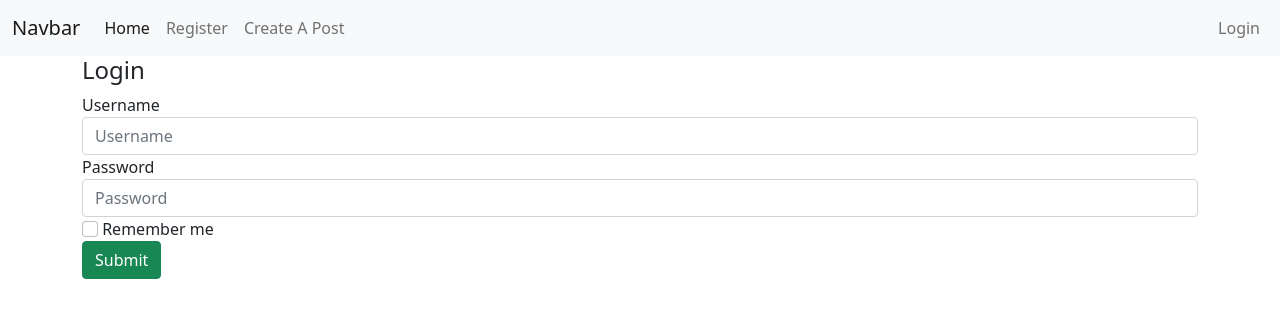
After one commit to CristinaGradinaru/FlaskDay1, a Flask app: page /login in a window 1280 px wide. The commit adds this page. Shown: the top 318 px of the page. Run offline with Flask 2, Linux system fonts and the light colour scheme; some libraries are stand-ins or nearby versions.

Commit message:
Day3  work

```diff
--- a/app/forms.py
+++ b/app/forms.py
@@ -1,5 +1,5 @@
 from flask_wtf import FlaskForm
-from wtforms import StringField, PasswordField, SubmitField, TextAreaField
+from wtforms import StringField, PasswordField, SubmitField, TextAreaField, BooleanField
 from wtforms.validators import DataRequired, EqualTo, Email
 
 class UserInfoForm(FlaskForm):
@@ -13,3 +13,9 @@ class PostForm(FlaskForm):
     title = StringField('Title', validators=[DataRequired()])
     content = TextAreaField('Content', validators = [DataRequired()])
     submit = SubmitField()
+
+class LoginForm(FlaskForm):
+    username= StringField('Username', validators=[DataRequired()])
+    password = PasswordField('Password', validators = [DataRequired()])
+    remember_me = BooleanField('Remember me')
+    submit = SubmitField()
--- a/app/routes.py
+++ b/app/routes.py
@@ -1,6 +1,9 @@
-from app import app
-from flask import render_template, request
-from app.forms import UserInfoForm, PostForm
+from app import app, db, mail, Message
+from flask import render_template, request, flash, redirect, url_for
+from app.forms import UserInfoForm, PostForm, LoginForm
+from app.models import User
+from flask_login import login_user,logout_user, login_required
+from werkzeug.security import check_password_hash
 
 @app.route('/')
 @app.route('/index')
@@ -20,11 +23,29 @@ def register():
         username= form.username.data
         email= form.email.data
         password= form.password.data
-        print(username, email, password)
-        print('Welcome aboard!')
+        # print(username, email, password)
+
+        # create a new instance of User
+        new_user= User(username, email, password)
+        # add new instance of our database
+        db.session.add(new_user)
+        # commit database
+        db.session.commit()
+
+        # Send email to new user
+        msg= Message(f'Welcome, {username}', [email])
+        msg.body = 'Thank you for signing up for the Kekembas blog. I hope you enjoy our app!'
+        msg.html = '<p> Thank you so much for signing up for the Kekemnbas blog. I hope you enjoy our app </p>'
+        # send email
+
+        mail.send(msg)
+
+        flash('Welcome aboard!', 'success')
+        return redirect(url_for("hello_world"))
     return render_template('register.html', title = title, form=form)
 
 @app.route('/createpost', methods = ['GET', 'POST'])
+@login_required
 def createposts():
     post = PostForm()
     title = 'Kekembas Blog | Create Post'
@@ -33,3 +54,28 @@ def createposts():
         content = post.content.data
         print(post_title, content)
     return render_template('create_post.html', post=post, title=title)
+
+@app.route('/login', methods = ["GET", "POST"])
+def login():
+    title = 'Kekembas Blog | LOGIN'
+    form= LoginForm()
+    if request.method=="POST" and form.validate():
+        username = form.username.data
+        password= form.password.data
+        user = User.query.filter_by(username= username).first()
+
+        if user is None or not check_password_hash(user.password, password):
+            flash("Incorrect Email/Password. Try again", "danger")
+            return redirect(url_for('login'))
+
+        login_user(user, remember=form.remember_me.data)
+        flash("You have successfully logged in!", 'success')
+        return redirect(url_for('hello_world'))
+
+    return render_template('login.html', title=title, form = form)
+
+@app.route('/logout')
+def logout():
+    logout_user()
+    flash("You have successfully logged out!", 'primary')
+    return redirect(url_for('hello_world'))
--- a/app/templates/base.html
+++ b/app/templates/base.html
@@ -16,9 +16,20 @@
 
 
    <div class="container">
-        {% block content %}
+     {% with messages = get_flashed_messages(with_categories=True) %}
+          {%if messages%}
+               {% for category, message in messages %}
+                    <div class="alert alert-{{ category }} alert-dismissible fade show" role="alert">
+                         <strong>{{ message }}</strong>
+                         <button type="button" class="btn-close" data-bs-dismiss="alert" aria-label="Close"></button>
+                    </div>
+               {% endfor %}
+          {% endif %}
+     {% endwith %}
 
-        {% endblock content %}
+     {% block content %}
+
+     {% endblock content %}
    </div>
 
 
--- /dev/null
+++ b/app/templates/login.html
@@ -0,0 +1,25 @@
+{% extends 'base.html' %}
+
+{% block content %}
+<h4>Login</h4>
+<!-- Login Form goes Here -->
+<form action="" method = "POST">
+    <div class="form-group"></div>
+    {{form.hidden_tag() }}
+        <fieldset>
+            {{ form.username.label }}
+            {{form.username(class='form-control', placeholder = 'Username')}}
+        </fieldset>
+        <fieldset>
+            {{ form.password.label }}
+            {{form.password(class='form-control', placeholder = 'Password')}}
+        </fieldset>
+        <fieldset>
+            {{form.remember_me(class='form-check-input')}}
+            {{ form.remember_me.label(class='form-check-label')}}
+        </fieldset>
+        {{form.submit(class='btn btn-success')}}
+    </div>
+</form>
+
+{% endblock content %}
--- a/app/templates/nav.html
+++ b/app/templates/nav.html
@@ -15,9 +15,17 @@
           <li class="nav-item">
             <a class="nav-link" href="{{ url_for('createposts') }}">Create A Post</a>
           </li>
+        </ul>
+        <ul class='navbar-nav ms-auto'>
+          {% if current_user.is_authenticated %}
           <li class="nav-item">
-            <a class="nav-link disabled" href="#" tabindex="-1" aria-disabled="true">Disabled</a>
+            <a class="nav-link" href="{{ url_for('logout') }}">Log Out</a>
           </li>
+          {% else %}
+          <li class="nav-item">
+            <a class="nav-link" href="{{ url_for('login') }}">Login</a>
+          </li>
+          {% endif %}
         </ul>
       </div>
     </div>
--- a/config.py
+++ b/config.py
@@ -8,3 +8,9 @@ class Config():
     SECRET_KEY=os.environ.get('SECRET_KEY') or 'you will never guess...'
     SQLALCHEMY_DATABASE_URI = os.environ.get('DATABASE_URL') or 'sqlite:///' + os.path.join(basedir, 'app.db')
     SQLALCHEMY_TRACK_MODIFICATIONS = False
+    MAIL_SERVER= 'smtp.sendgrid.net'
+    MAIL_PORT = 587
+    MAIL_USE_TLS= True
+    MAIL_USERNAME = 'apikey'
+    MAIL_PASSWORD = os.environ.get('SENDGRID_API_KEY')
+    MAIL_DEFAULT_SENDER = os.environ.get('MAIL_DEFAULT_SENDER')
--- a/requirements.txt
+++ b/requirements.txt
@@ -1,8 +1,11 @@
 alembic==1.5.5
+blinker==1.4
 click==7.1.2
 dnspython==2.1.0
 email-validator==1.1.2
 Flask==1.1.2
+Flask-Login==0.5.0
+Flask-Mail==0.9.1
 Flask-Migrate==2.7.0
 Flask-SQLAlchemy==2.4.4
 Flask-WTF==0.14.3
@@ -11,6 +14,7 @@ itsdangerous==1.1.0
 Jinja2==2.11.3
 Mako==1.1.4
 MarkupSafe==1.1.1
+psycopg2-binary==2.8.6
 python-dateutil==2.8.1
 python-dotenv==0.15.0
 python-editor==1.0.4
```
Also changed, not shown: app/__init__.py (+10 -1 lines), app/models.py (+9 -2 lines).
